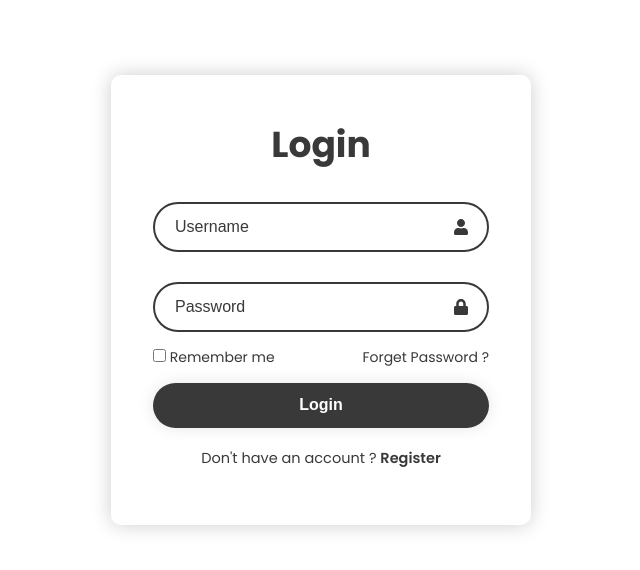
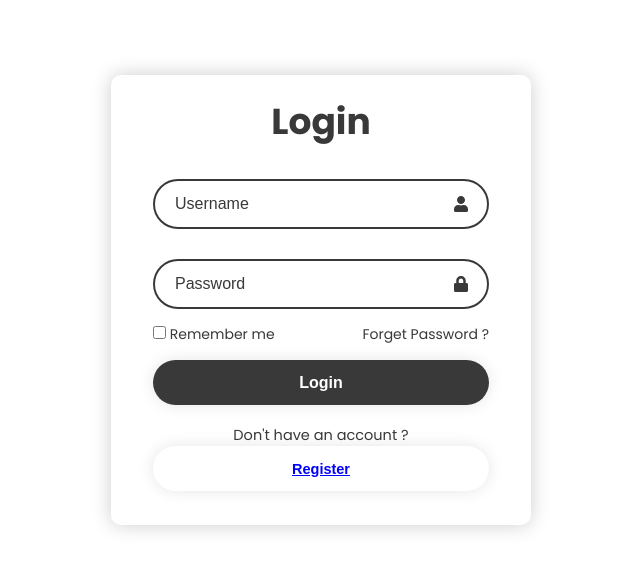
Before and after one commit to o0copter0o/krypto, a React (Create React App) app: page / in a window 1280 px wide. Shown: the top 570 px of the page, without its empty margins (319-959 px from the left). Built offline with nearby package versions, Linux system fonts and the light colour scheme.

Commit message:
Edit config.yaml add filter only main in build_and_test

```diff
--- a/src/Components/LoginRegister/LoginRegister.jsx
+++ b/src/Components/LoginRegister/LoginRegister.jsx
@@ -135,14 +135,14 @@ const LoginRegister = () => {
 
                     <div className='remember-forget'>
                         <label> <input type='checkbox' id='logincheckbox' /> Remember me </label>
-                        <a href='#'>Forget Password ?</a>
+                        <p>Forget Password ?</p>
                     </div>
 
                     <button type='submit'>Login</button>
 
                     <div className='register-link'>
                         <p>
-                            Don't have an account ? <a href='#' onClick={registerLink}>Register</a>
+                            Don't have an account ? <button type="button" onClick={registerLink} className="link-button"> Register </button>
                         </p>
                     </div>
                 </form>
@@ -190,7 +190,7 @@ const LoginRegister = () => {
 
                     <div className='register-link'>
                         <p>
-                            Already have an account ? <a href='#' onClick={loginLink}>login</a>
+                            Already have an account ? <button type="button" onClick={loginLink} className="link-button"> login </button>
                         </p>
                     </div>
                 </form>
```
Also changed, not shown: .circleci/config.yml, 1 other file (tests, documents, lock files or other folders).
